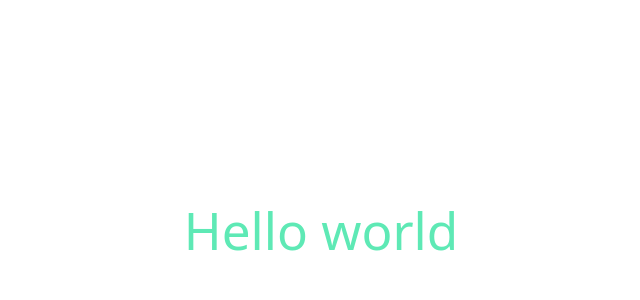
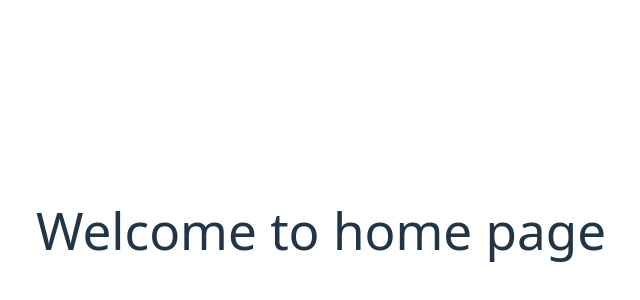
Before and after one commit to za-inab/portal, a React (Vite) app in the folder Client/: page / in a window 1280 px wide. Shown: the part 170-470 px from the top of the page, without its empty margins (319-959 px from the left). Built offline with nearby package versions, Linux system fonts and the light colour scheme.

Commit message:
added browser router

```diff
--- a/Client/src/App.tsx
+++ b/Client/src/App.tsx
@@ -1,9 +1,10 @@
 import "./App.css";
+import Router from "./Router";
 
 function App() {
   return (
     <>
-      <h1 className="text-emerald-300">Hello world</h1>
+      <Router />
     </>
   );
 }
--- a/Client/src/Router.tsx
+++ b/Client/src/Router.tsx
@@ -7,6 +7,7 @@ import VerifyEmail from "./pages/VerifyEmail";
 import ResetPassword from "./pages/ResetPassword";
 
 function Router() {
+    console.log("path", document.URL);
   return (
     <div>
       <Routes>
--- a/Client/src/pages/Home.tsx
+++ b/Client/src/pages/Home.tsx
@@ -3,9 +3,9 @@ import React from 'react'
 function Home() {
   return (
     <div>
-      <h1>Login page</h1>
+      <h1>Welcome to home page</h1>
     </div>
-  )
+  );
 }
 
 export default Home
```
